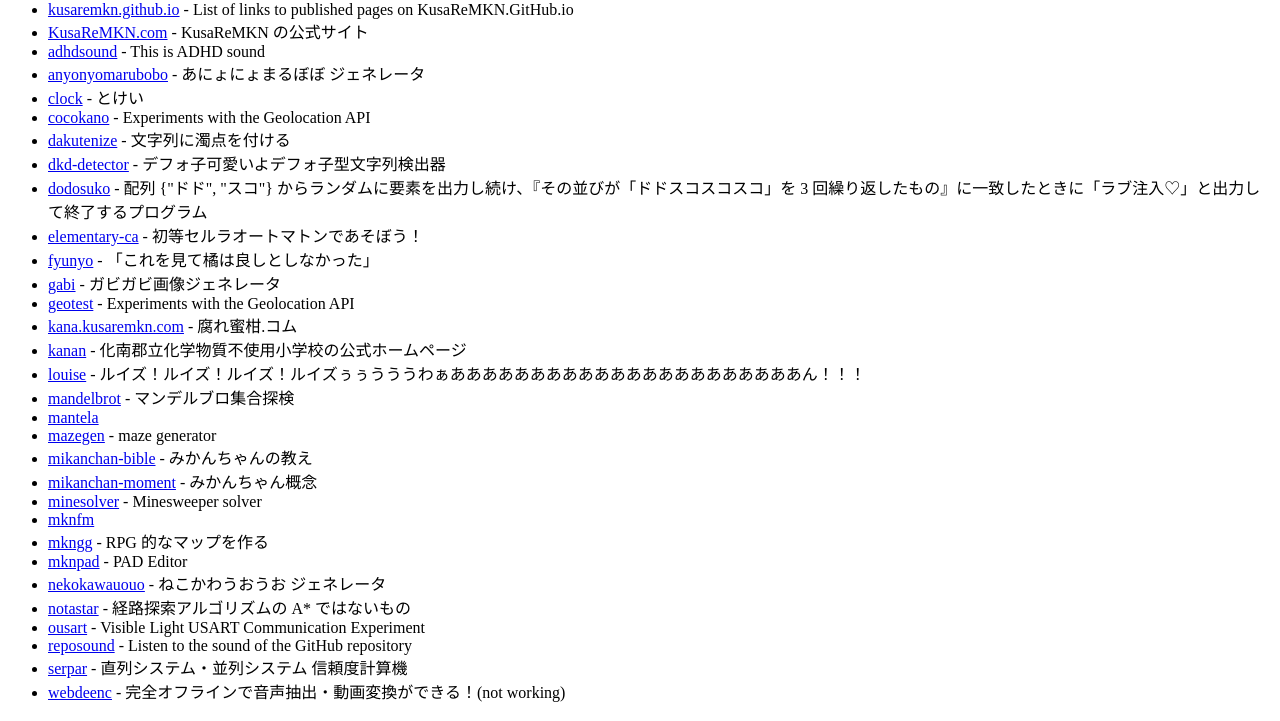
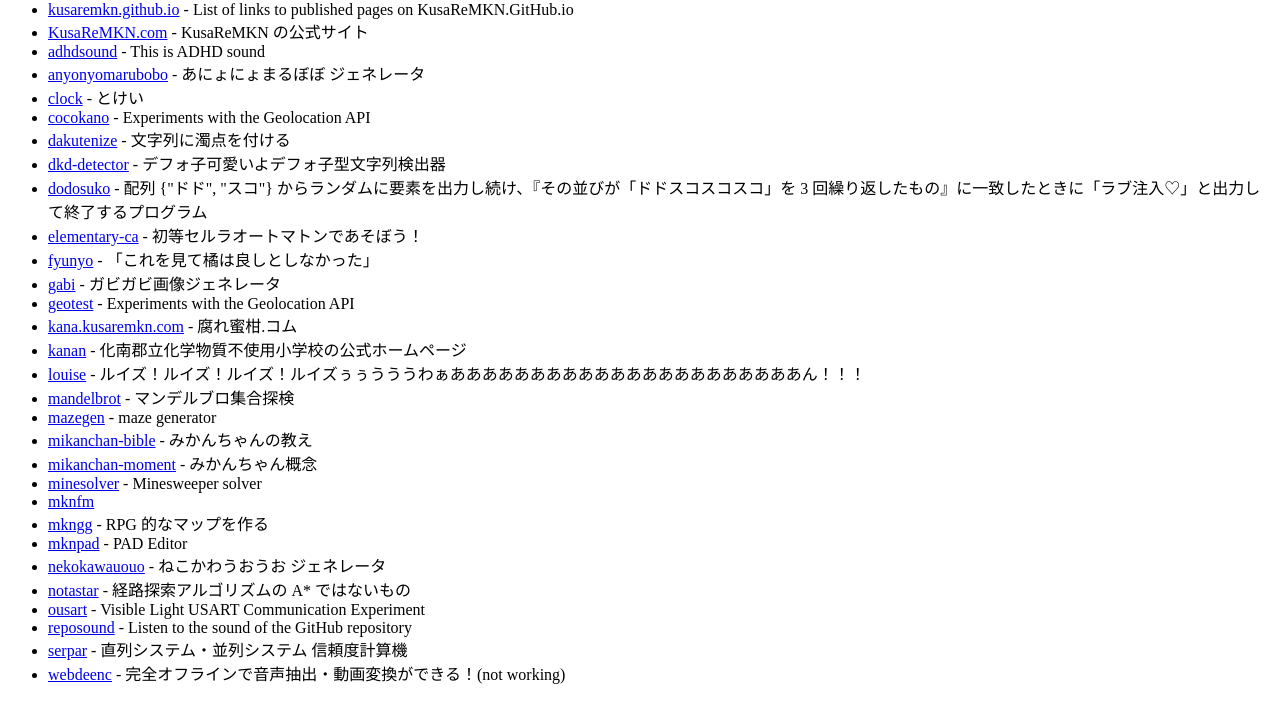
Before and after one commit to KusaReMKN/kusaremkn.github.io, a plain HTML site: page index.html in a window 1280 px wide. Shown: the part 79-800 px from the top of the page. Drawn offline with Linux system fonts and the light colour scheme.

Commit message:
mantela is no longer there

```diff
--- a/index.html
+++ b/index.html
@@ -26,7 +26,6 @@
 <li><a href="/kanan/">kanan</a> - 化南郡立化学物質不使用小学校の公式ホームページ</li>
 <li><a href="/louise/">louise</a> - ルイズ！ルイズ！ルイズ！ルイズぅぅうううわぁああああああああああああああああああああああん！！！</li>
 <li><a href="/mandelbrot/">mandelbrot</a> - マンデルブロ集合探検</li>
-<li><a href="/mantela/">mantela</a></li>
 <li><a href="/mazegen/">mazegen</a> - maze generator</li>
 <li><a href="/mikanchan-bible/">mikanchan-bible</a> - みかんちゃんの教え</li>
 <li><a href="/mikanchan-moment/">mikanchan-moment</a> - みかんちゃん概念</li>
```
